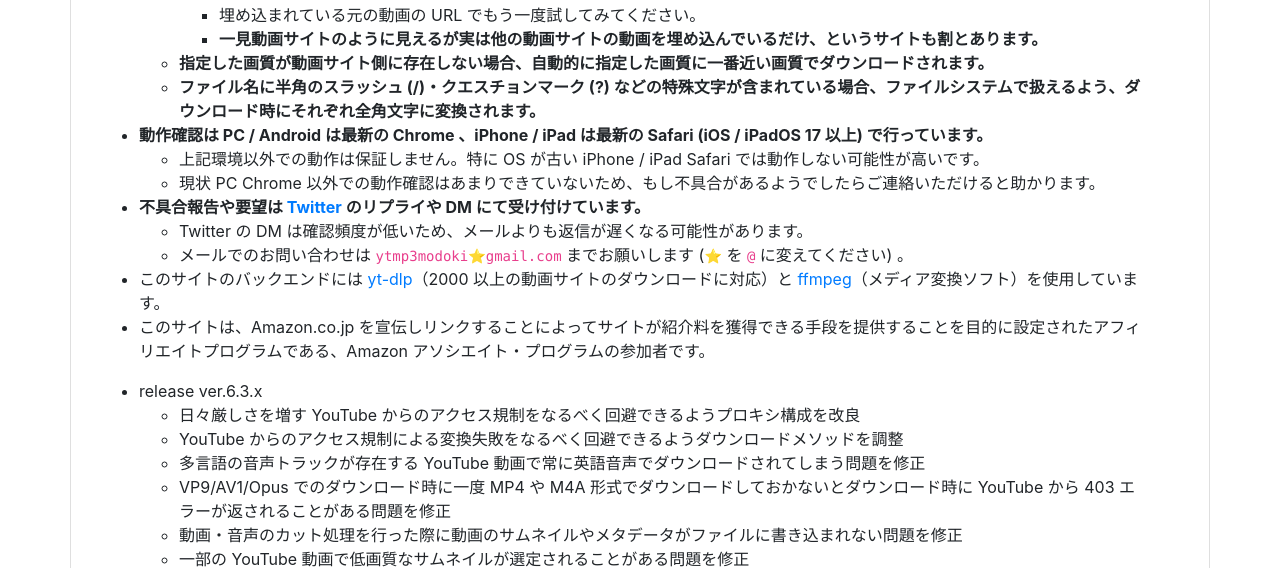
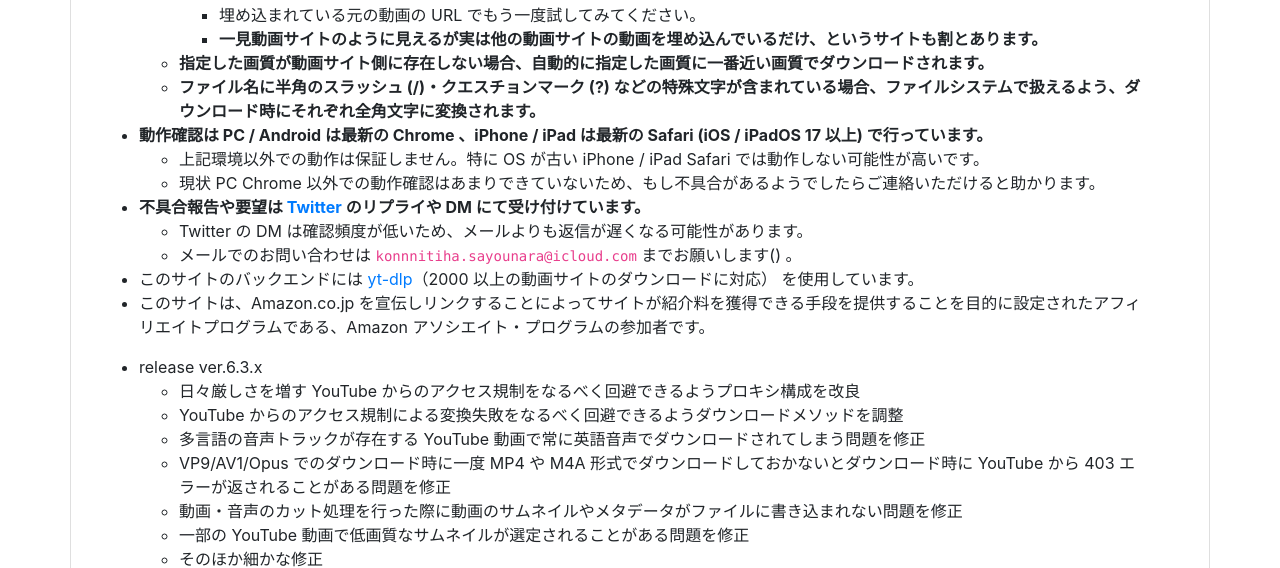
Before and after one commit to kakaomames/render-yt-dlp, a Flask app: page /YouTubeMP3modoki/ in a window 1280 px wide. Shown: the part 2979-3547 px from the top of the page. Run offline with Flask 3, Linux system fonts and the light colour scheme.

Commit message:
Update YouTubeMP3modoki.html

```diff
--- a/templates/YouTubeMP3modoki.html
+++ b/templates/YouTubeMP3modoki.html
@@ -171,7 +171,8 @@
 	</div>
 
 	<noscript>
-		<strong>We're sorry but YouTubeMP3もどき doesn't work properly without JavaScript enabled. Please enable it to continue.</strong>
+		<strong>申し訳ありませんが、JavaScriptを有効にしないとYouTubeMP3もどきが正しく動作しません。続行するには有効にしてください。</strong>
+		<strong>I'm sorry, but if you don't enable JavaScript, "YouTubeMP3もどき" will not work properly. Please enable it to continue.</strong>
 	</noscript>
 	<div id="app"></div>
 
@@ -300,11 +301,11 @@
 					<li><b>不具合報告や要望は <a href="https://twitter.com/YTMP3modoki" target="_blank">Twitter</a> のリプライや DM にて受け付けています。</b></li>
 					<ul>
 						<li>Twitter の DM は確認頻度が低いため、メールよりも返信が遅くなる可能性があります。</li>
-						<li>メールでのお問い合わせは <code>ytmp3modoki⭐️gmail.com</code> までお願いします (<code>⭐️</code> を <code>@</code> に変えてください) 。</li>
+						<li>メールでのお問い合わせは <code>konnnitiha.sayounara@icloud.com</code> までお願いします() 。</li>
 					</ul>
 					<li>
-						このサイトのバックエンドには <a href="https://github.com/yt-dlp/yt-dlp" target="_blank">yt-dlp</a>（2000 以上の動画サイトのダウンロードに対応）と
-						<a href="https://www.ffmpeg.org/" target="_blank">ffmpeg</a>（メディア変換ソフト）を使用しています。
+						このサイトのバックエンドには <a href="https://github.com/yt-dlp/yt-dlp" target="_blank">yt-dlp</a>（2000 以上の動画サイトのダウンロードに対応）
+						<!--と<a href="https://www.ffmpeg.org/" target="_blank">ffmpeg</a>（メディア変換ソフト）-->を使用しています。
 					</li>
 					<li>このサイトは、Amazon.co.jp を宣伝しリンクすることによってサイトが紹介料を獲得できる手段を提供することを目的に設定されたアフィリエイトプログラムである、Amazon アソシエイト・プログラムの参加者です。</li>
 				</ul>
```
